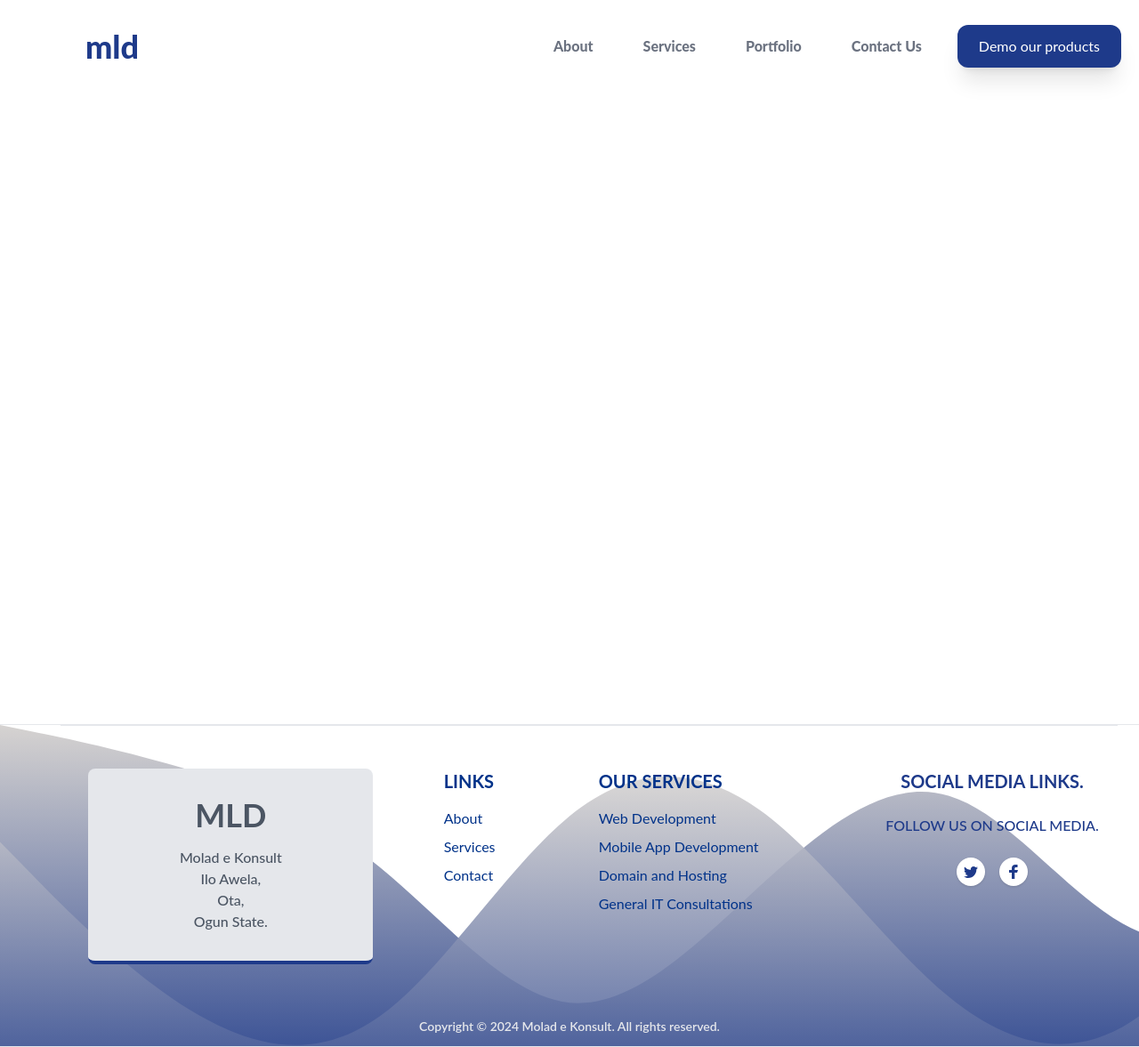
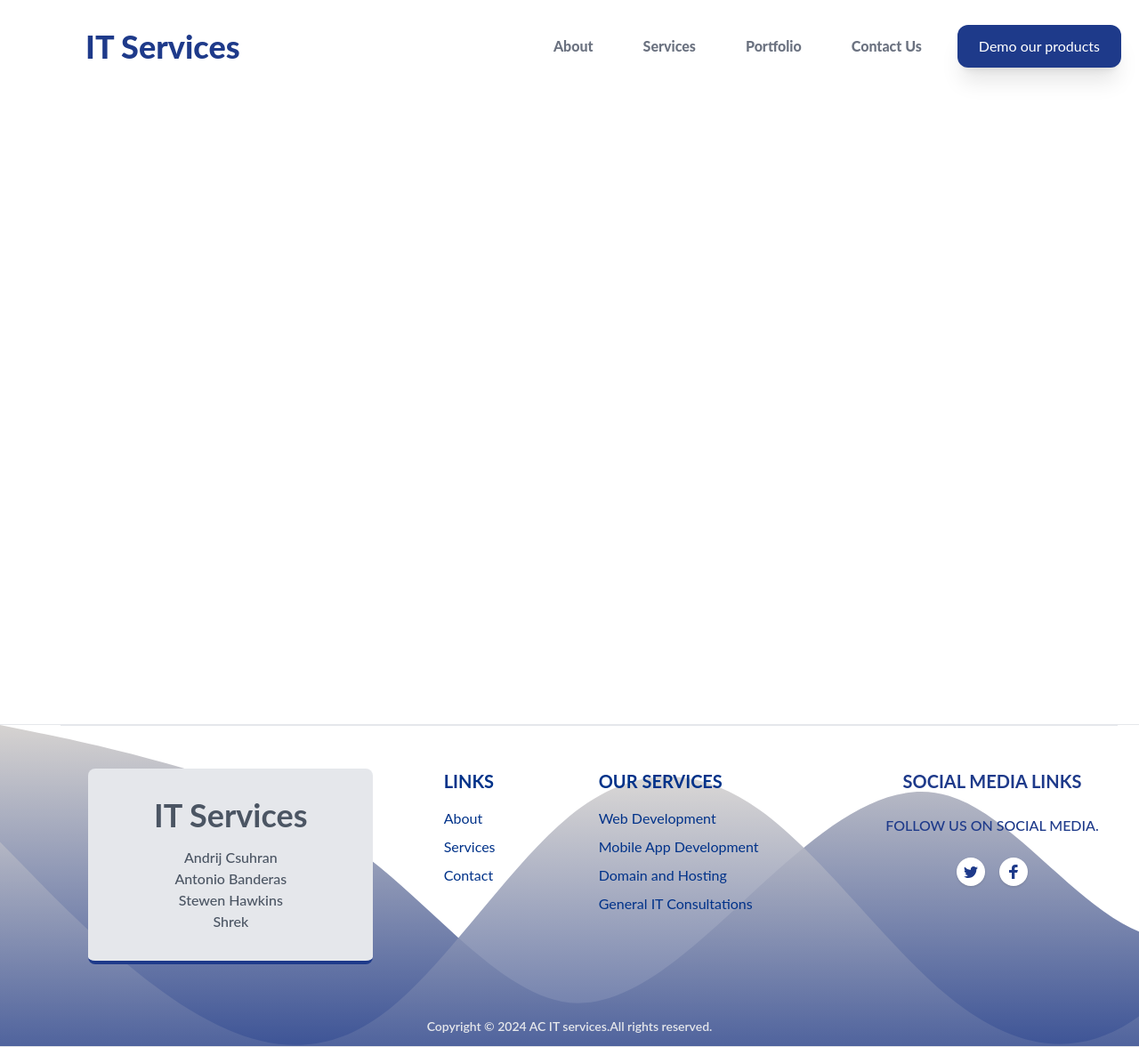
Before and after one commit to fairycreator/business-website, a React (Create React App) app: page /contact in a window 1280 px wide. Shown: the whole page at 89% size. Built offline with nearby package versions, Linux system fonts and the light colour scheme.

Commit message:
Updates on Home Page, footer. navbar

```diff
--- a/src/components/Footer.js
+++ b/src/components/Footer.js
@@ -12,12 +12,12 @@ const Footer = () => {
             {/* 1st block */}
             <div className="col-span-12 lg:col-span-4">
               <div className="box-border border-b-4 border-blue-900 p-8 bg-gray-200 text-gray-600 text-center rounded-lg xl:w-80 mx-auto">
-                <h3 className="font-bold text-4xl mb-4">MLD</h3>
+                <h3 className="font-bold text-4xl mb-4">IT Services</h3>
                 <div className="text-md font-medium text-gray-600">
-                  <h5>Molad e Konsult</h5>
-                  <p>Ilo Awela,</p>
-                  <p>Ota,</p>
-                  <p>Ogun State.</p>
+                  <h5>Andrij Csuhran</h5>
+                  <p>Antonio Banderas</p>
+                  <p>Stewen Hawkins</p>
+                  <p>Shrek</p>
                 </div>
               </div>
             </div>
@@ -96,7 +96,7 @@ const Footer = () => {
 
             {/* 4th block */}
             <div className="col-span-12 text-center mx-auto lg:col-span-3 font-bold uppercase text-blue-900">
-              <div className="text-xl mb-6">Social Media Links.</div>
+              <div className="text-xl mb-6">Social Media Links</div>
 
               <div className="text-md font-medium mb-6">
                 Follow us on social media.
@@ -144,9 +144,9 @@ const Footer = () => {
                 Copyright &copy; {new Date().getFullYear()}
                 {"  "}
                 <HashLink to="#" className=" hover:text-gray-900">
-                  Molad e Konsult
+                  AC IT services.
                 </HashLink>
-                . All rights reserved.
+                All rights reserved.
               </div>
             </div>
           </div>
--- a/src/components/NavBar/NavBar.js
+++ b/src/components/NavBar/NavBar.js
@@ -26,7 +26,9 @@ const NavBar = () => {
       <div className="flex flex-row justify-between items-center py-2">
         <div className="flex flex-row justify-center md:px-12 md:mx-12 items-center text-center font-semibold">
           <HashLink smooth to="/#hero">
-            <h1 className="font-extrabold text-4xl text-blue-900">mld</h1>
+            <h1 className="font-extrabold text-4xl text-blue-900">
+              IT Services
+            </h1>
           </HashLink>
         </div>
         <div className="group flex flex-col items-center">
```
Also changed, not shown: src/components/Cta.jsx (renamed from src/components/Cta.js), src/components/Intro.jsx (renamed from src/components/Intro.js).
